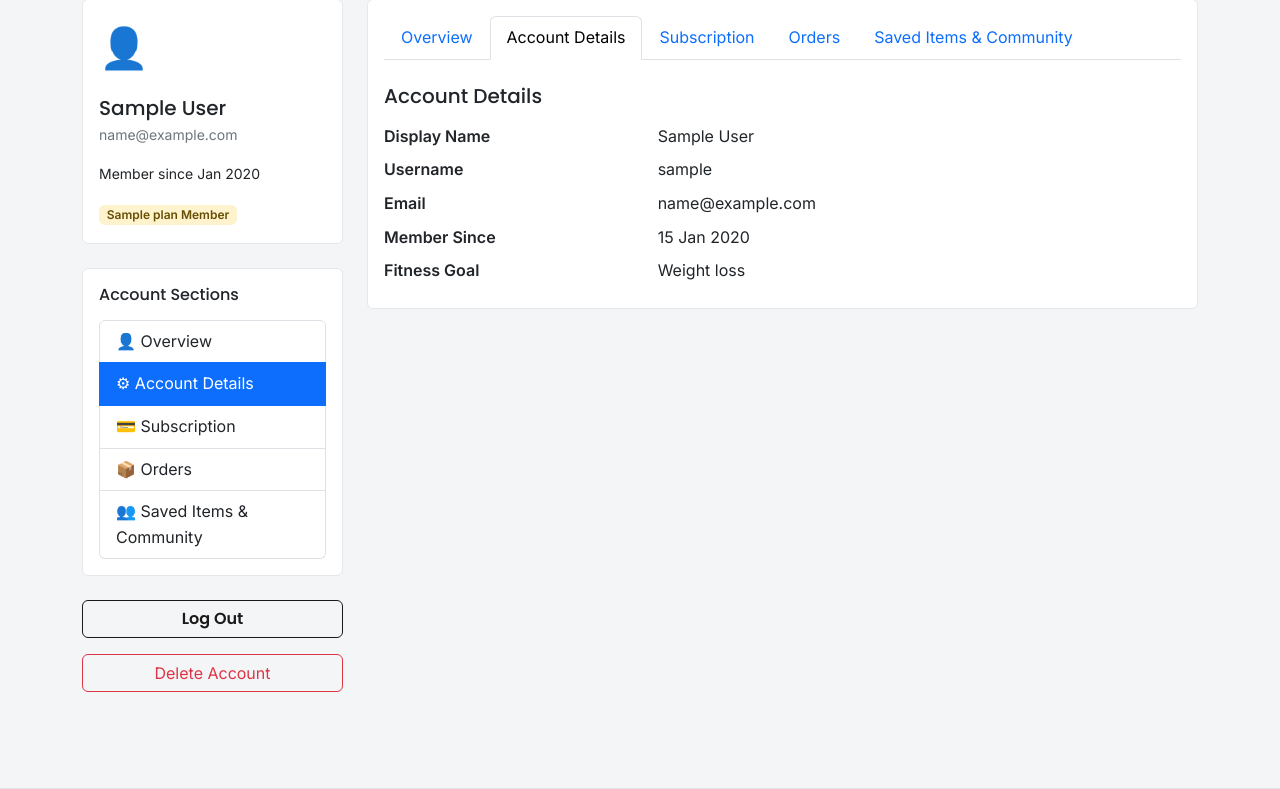
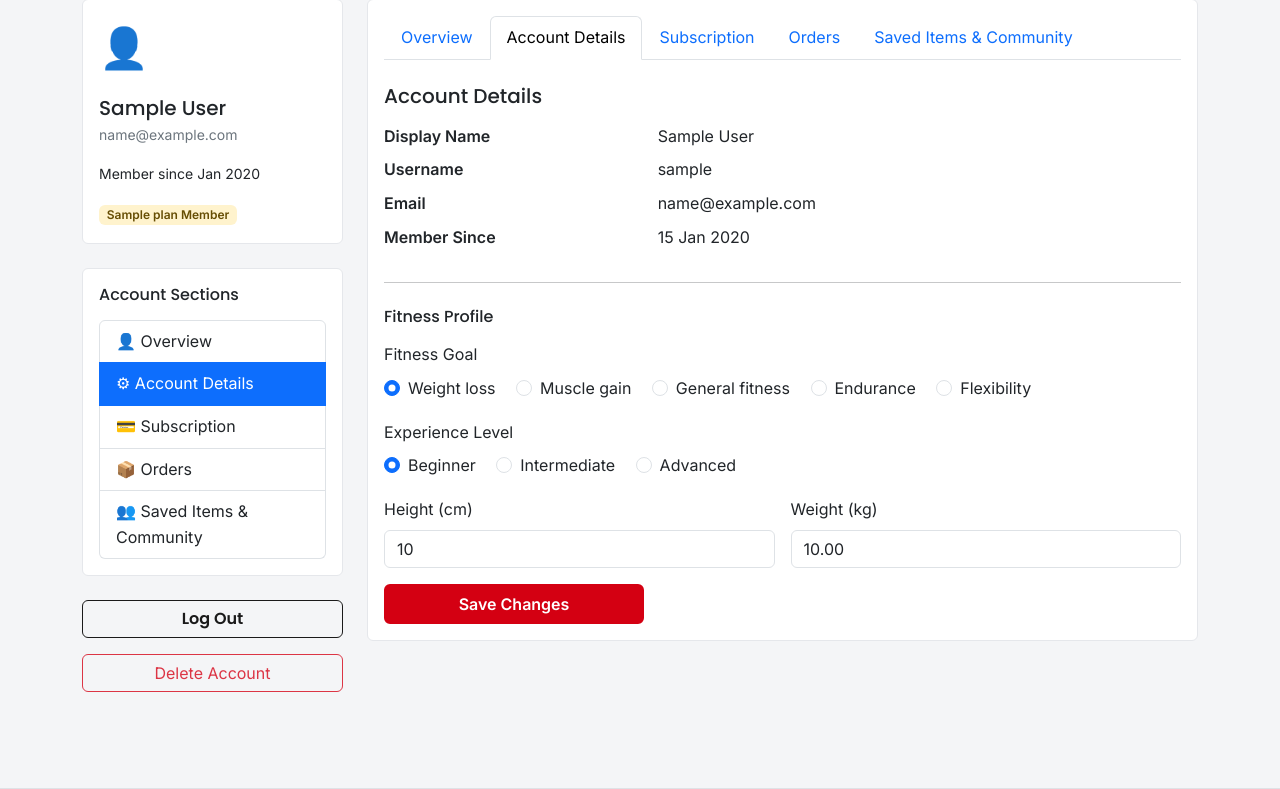
Before and after one commit to rpires71/milestone-4, a Django app: page /dashboard/ in a window 1280 px wide, after a click that opens the changed part. Shown: the part 251-1040 px from the top of the page. Run offline with Django 4.2, Linux system fonts and the light colour scheme; a user stored in the database is signed in; tables that the repository leaves empty hold one stand-in row (values such as "Sample post"); some libraries are stand-ins or nearby versions.

Commit message:
feat: add profile edit feature to dashboard account details tab
Test plan row 011 expected users to update their profile from the dashboard, but no such feature existed - the only write path was profile_setup, a one-time flow shown once after registration. Add a profile_edit view reachable from the Account Details tab at any time: saves via the existing FitnessProfileForm, shows a success/error message, and redirects back to the same tab so changes are reflected immediately.

```diff
--- a/accounts/templates/accounts/dashboard.html
+++ b/accounts/templates/accounts/dashboard.html
@@ -256,7 +256,7 @@
                  aria-labelledby="details-tab" tabindex="0">
               <h2 class="h5 mb-3">Account Details</h2>
 
-              <dl class="row mb-0">
+              <dl class="row mb-4">
                 <dt class="col-sm-4">Display Name</dt>
                 <dd class="col-sm-8">{{ user.get_full_name|default:user.email }}</dd>
 
@@ -268,16 +268,56 @@
 
                 <dt class="col-sm-4">Member Since</dt>
                 <dd class="col-sm-8">{{ user.date_joined|date:"j M Y" }}</dd>
+              </dl>
 
-                <dt class="col-sm-4">Fitness Goal</dt>
-                <dd class="col-sm-8">
-                  {% if profile.fitness_goal %}
-                    {{ profile.get_fitness_goal_display }}
-                  {% else %}
-                    Not set
-                  {% endif %}
-                </dd>
-              </dl>
+              <hr class="mb-4">
+
+              <h3 class="h6 mb-3">Fitness Profile</h3>
+
+              <form method="POST" action="{% url 'profile_edit' %}" novalidate>
+                {% csrf_token %}
+
+                <div class="mb-3">
+                  <label class="form-label d-block">Fitness Goal</label>
+                  {% for radio in profile_form.fitness_goal %}
+                    <div class="form-check form-check-inline">
+                      {{ radio.tag }}
+                      <label class="form-check-label" for="{{ radio.id_for_label }}">
+                        {{ radio.choice_label }}
+                      </label>
+                    </div>
+                  {% endfor %}
+                </div>
+
+                <div class="mb-3">
+                  <label class="form-label d-block">Experience Level</label>
+                  {% for radio in profile_form.experience_level %}
+                    <div class="form-check form-check-inline">
+                      {{ radio.tag }}
+                      <label class="form-check-label" for="{{ radio.id_for_label }}">
+                        {{ radio.choice_label }}
+                      </label>
+                    </div>
+                  {% endfor %}
+                </div>
+
+                <div class="row g-3 mb-3">
+                  <div class="col-sm-6">
+                    <label for="{{ profile_form.height_cm.id_for_label }}" class="form-label">
+                      Height (cm)
+                    </label>
+                    {{ profile_form.height_cm }}
+                  </div>
+                  <div class="col-sm-6">
+                    <label for="{{ profile_form.weight_kg.id_for_label }}" class="form-label">
+                      Weight (kg)
+                    </label>
+                    {{ profile_form.weight_kg }}
+                  </div>
+                </div>
+
+                <button type="submit" class="btn btn-fithub-primary">Save Changes</button>
+              </form>
             </div>
 
             <!-- Subscription tab -->
@@ -409,5 +449,16 @@
       trigger.setAttribute('aria-selected', isTarget ? 'true' : 'false');
     });
   });
+
+  {% if active_tab %}
+  // Reopen the tab the user was on after profile_edit redirects back here
+  // (e.g. ?tab=details), so changes are visible without an extra click.
+  document.addEventListener('DOMContentLoaded', function () {
+    const trigger = document.querySelector('#accountTabs [data-bs-target="#{{ active_tab }}-panel"]');
+    if (trigger) {
+      bootstrap.Tab.getOrCreateInstance(trigger).show();
+    }
+  });
+  {% endif %}
 </script>
 {% endblock %}
--- a/accounts/urls.py
+++ b/accounts/urls.py
@@ -4,4 +4,5 @@ from . import views
 urlpatterns = [
     path('', views.dashboard, name='dashboard'),
     path('profile-setup/', views.profile_setup, name='profile_setup'),
+    path('profile/edit/', views.profile_edit, name='profile_edit'),
 ]
--- a/accounts/views.py
+++ b/accounts/views.py
@@ -1,8 +1,15 @@
 # accounts/views.py
 from django.shortcuts import render, redirect
 from django.contrib.auth.decorators import login_required
+from django.contrib import messages
+from django.urls import reverse
 from .forms import FitnessProfileForm
 from .models import Profile
+
+# Tab IDs the dashboard is allowed to reopen via ?tab=<value> after a
+# redirect. Whitelisted server-side so the query param can't be used to
+# inject an arbitrary selector into the page.
+DASHBOARD_TABS = {'overview', 'details', 'subscription', 'orders', 'saved-community'}
 
 
 def profile_is_complete(profile):
@@ -30,6 +37,10 @@ def dashboard(request):
 
     # Profile (created via OneToOne; may not exist yet)
     profile = getattr(user, 'profile', None)
+    profile_form = FitnessProfileForm(instance=profile)
+
+    requested_tab = request.GET.get('tab')
+    active_tab = requested_tab if requested_tab in DASHBOARD_TABS else None
 
     context = {
         'active_subscription': active_subscription,
@@ -38,6 +49,8 @@ def dashboard(request):
         'recent_orders': recent_orders,
         'order_count': orders.count(),
         'profile': profile,
+        'profile_form': profile_form,
+        'active_tab': active_tab,
     }
     return render(request, 'accounts/dashboard.html', context)
 
@@ -59,3 +72,29 @@ def profile_setup(request):
         form = FitnessProfileForm(instance=profile)
 
     return render(request, "accounts/profile_setup.html", {"form": form})
+
+
+@login_required
+def profile_edit(request):
+    """Update an existing member's fitness profile from the dashboard.
+
+    Unlike profile_setup (the one-time Step 2 flow after registration),
+    this is reachable at any time from the Account Details tab and always
+    redirects back to the dashboard rather than gating access to it.
+    """
+    profile, created = Profile.objects.get_or_create(user=request.user)
+    dashboard_details_url = f"{reverse('dashboard')}?tab=details"
+
+    if request.method != "POST":
+        return redirect(dashboard_details_url)
+
+    form = FitnessProfileForm(request.POST, instance=profile)
+    if form.is_valid():
+        form.save()
+        messages.success(request, "Profile updated successfully.")
+    else:
+        for field, errors in form.errors.items():
+            for error in errors:
+                messages.error(request, error)
+
+    return redirect(dashboard_details_url)
```
